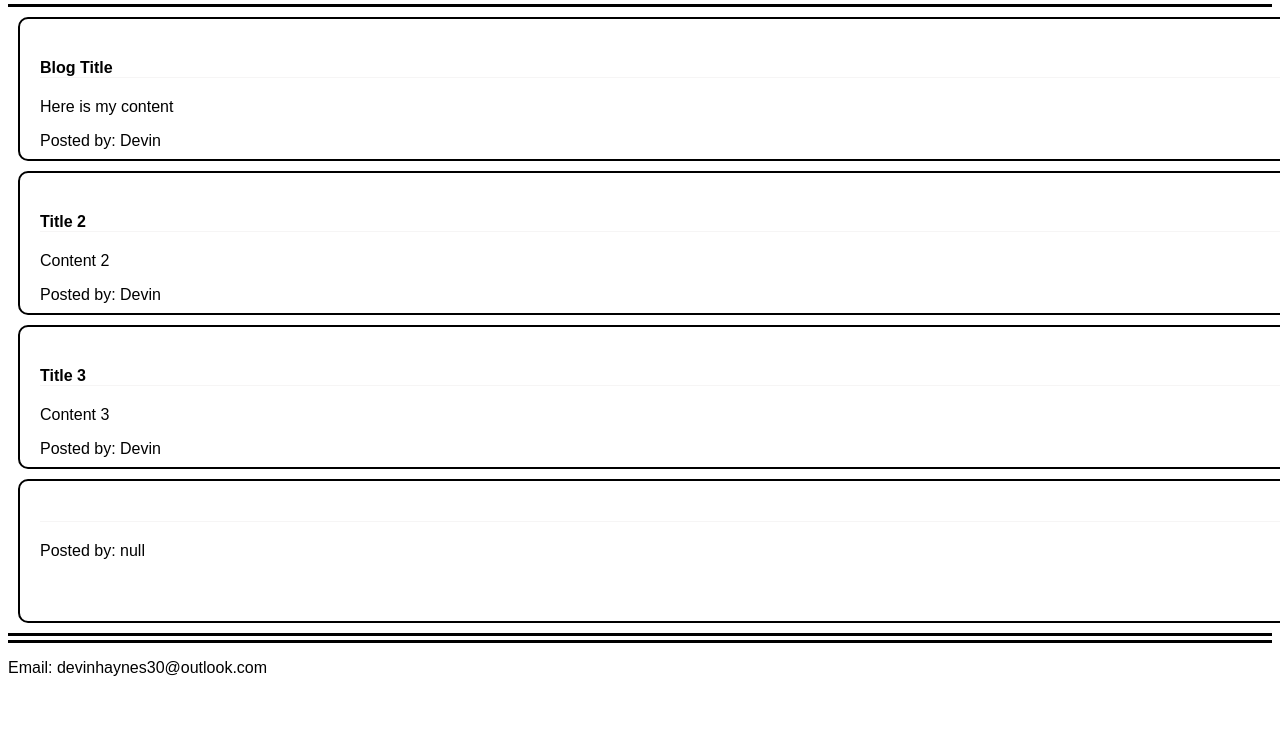
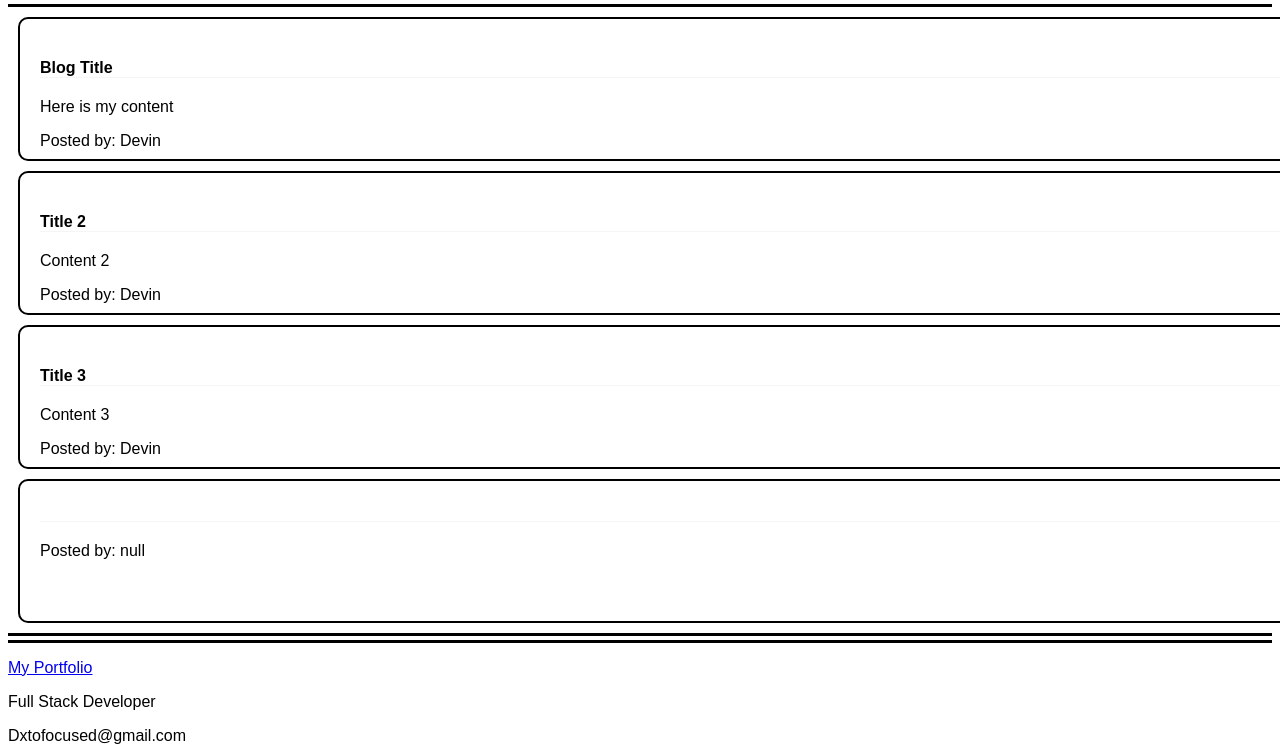
Before and after one commit to Devinthedeveloper614/Devin-s-first-blog, a plain HTML site: page blog.html in a window 1280 px wide. Shown: the part 96-841 px from the top of the page. Before the commit the page ends 800 px from the top, so only its background shows below. Drawn offline with Linux system fonts and the light colour scheme.

Commit message:
added a new js file and made the moon toggle appear in darkmode, added styling,user can choose different screenmodes

```diff
--- a/blog.css
+++ b/blog.css
@@ -5,6 +5,9 @@ body.light-mode {
     font-family: Arial, sans-serif;
     background-color: #fff; /* White background */
     color: #000; /* Black text */
+}
+.box-3{
+    display: block;
 }
 
 body.light-mode .title {
--- a/blog.html
+++ b/blog.html
@@ -65,7 +65,9 @@
 </body>
 <footer>
     <div class="box-3">
-        <p>Email: devinhaynes30@outlook.com</p>
+        <p><a href="https://devinthedeveloper614.github.io/Devin-s-Portfolio-/">My Portfolio</a></p>
+        <p>Full Stack Developer</p>
+        <p>Dxtofocused@gmail.com</p>
     </div>
 </footer>
 </html>
--- a/darkmode.css
+++ b/darkmode.css
@@ -74,7 +74,7 @@ body {
     }
     .box-3{
     border-top: 10px double black;
-    display: flex;
+    display: block;
     height: 20px;
     width: 100%;
     }
```
